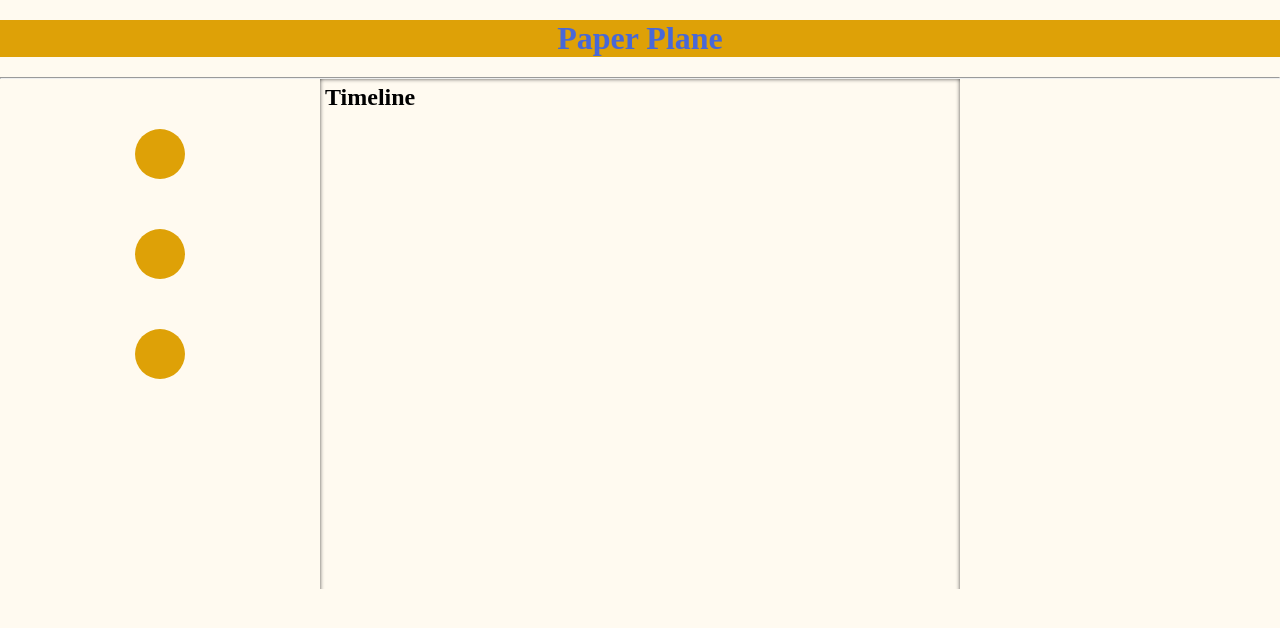
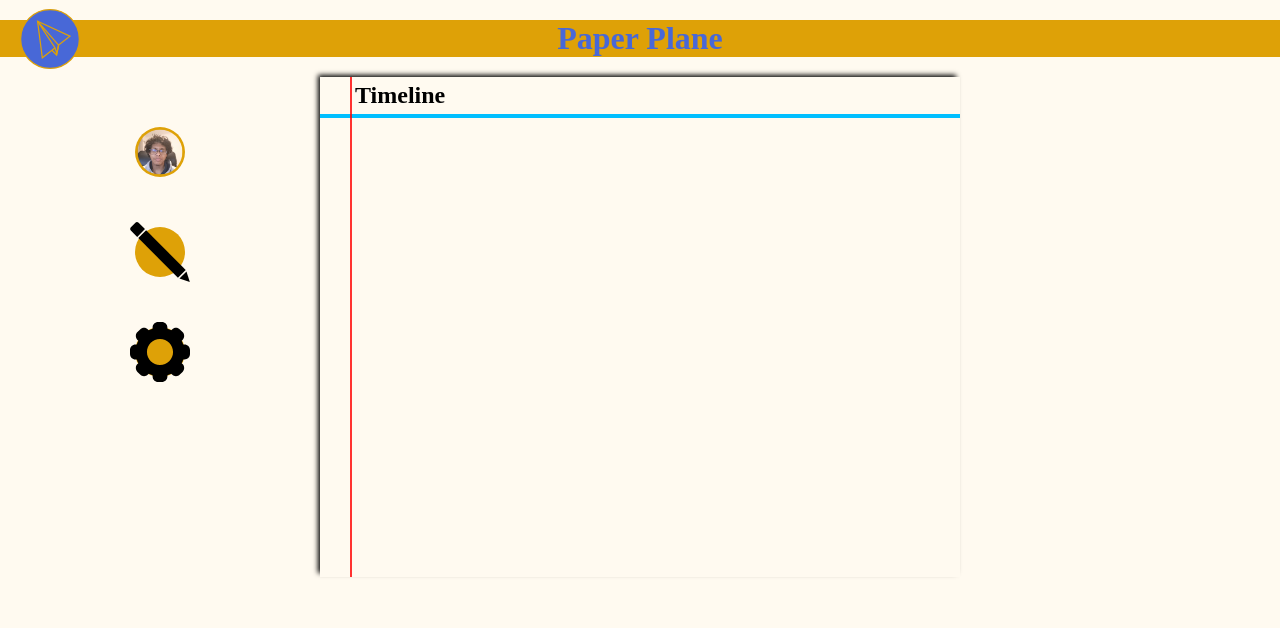
Before and after one commit to FlamboD/PaperPlane, a Flask app: page / in a window 1280 px wide. Shown: the top 628 px of the page. Run offline with Flask 2, Linux system fonts and the light colour scheme; data that the repository does not hold is empty; some web fonts are replaced.

Commit message:
Completed Page

```diff
--- a/main.py
+++ b/main.py
@@ -1,6 +1,15 @@
+import json
+from datetime import datetime
+import random
+import sqlite3
+import logging
+
 from flask import Flask, request, render_template
 
 app = Flask(__name__)
+log = logging.getLogger("werkzeug")
+# log.setLevel(logging.ERROR)
+sql_path = "messages.sqlite"
 
 
 @app.route('/', methods=["GET"])
@@ -8,5 +17,48 @@ def index():
     return render_template("index.html")
 
 
+@app.route("/loadMessages", methods=["GET"])
+def load_messages():
+    ts = request.args["timestamp"]
+    data = [
+        {
+            "id": _[0],
+            "content": _[1],
+            "userId": _[2],
+            "timestamp": _[3]
+        } for _ in get_messages_after(ts if ts != "null" else 0)]
+    return json.dumps(data)
+
+
+@app.route("/sendMessage", methods=["POST"])
+def send_message():
+    message_data = json.loads(request.data)
+    add_message(message_data["message"].replace("\n", "<br>"), message_data["userId"])
+    return "Success"
+
+
+def add_message(message, user_id):
+    sql = "" \
+          "INSERT INTO\n" \
+          " messages(id, content, user_id, [timestamp])\n" \
+          "VALUES(?, ?, ?, ?)"
+    with sqlite3.connect(sql_path) as con:
+        con.execute(sql, (random.randint(100000, 999999), message, user_id, datetime.now().timestamp()))
+        con.commit()
+
+
+def get_messages_after(timestamp=0):
+    sql = "" \
+          "SELECT id, content, user_id, [timestamp] FROM messages " \
+          "WHERE [timestamp] > ? " \
+          "ORDER BY [timestamp] ASC"
+
+    with sqlite3.connect(sql_path) as con:
+        cursor = con.execute(sql, (timestamp,))
+        messages = cursor.fetchall()
+
+    return messages
+
+
 if __name__ == "__main__":
     app.run()
--- /dev/null
+++ b/messages.json
@@ -0,0 +1 @@
+[{"messageId": 161492, "message": "This<br>Is<br><br>A<br>Test", "userId": 2727, "time": 1621203889.475401}]
--- a/static/css/stylesheet.css
+++ b/static/css/stylesheet.css
@@ -13,7 +13,6 @@
     --gold: #dea107;
     --white: floralwhite;
     --blue: #4868d7;
-    --blur: 5px;
 }
 *
 {
@@ -23,6 +22,7 @@
 body
 {
     background-color: var(--white);
+    overflow: hidden;
 }
 .center
 {
@@ -31,13 +31,22 @@ body
     text-align: center;
     width: 100%;
 }
-.title
+
+#logo
+{
+    position: absolute;
+    left: 20px;
+    width: 60px;
+    top: calc(50% - 30px);
+}
+#title
 {
     margin: 20px 0;
     font-family: Girassol, serif;
     background-color: var(--gold);
     color: var(--blue);
 }
+
 #page_body
 {
     height: 500px;
@@ -47,60 +56,82 @@ body
 {
     width: 25%;
     height: 100%;
-    /*background-color: red;*/
-}
-#timeline
-{
-    flex-grow: 1;
-    height: 100%;
-    box-shadow:
-            inset 5px 0 5px -6px black, /* Left */
-            inset -5px 0 5px -6px black, /* Right */
-            inset 0 5px 5px -6px black; /* Top */
-    padding: 5px;
-    /*background-color: yellow;*/
-}
-#blank_panel
-{
-    width: 25%;
-    height: 100%;
-    /*background-color: blue;*/
-}
-textarea.message_input {
-    padding: 5px;
-    resize: none;
-    box-sizing: border-box;
-    width: 100%;
-    height: 125px;
-    overflow: hidden;
-}
-.message_send {
-    float: right;
 }
 .side_icon
 {
+    position: relative;
     width: 50px;
     height: 50px;
     border-radius: 50px;
     background-color: var(--gold);
     margin: 50px auto;
+    cursor: pointer;
 }
+.icon
+{
+    position: absolute;
+    top: 50%;
+    left: 50%;
+    width: 60px;
+    transform: translate(-50%, -50%);
+    pointer-events: none;
+}
+.pfp
+{
+    width: 45px;
+    border-radius: 50%;
+}
+
+#timeline
+{
+    position: relative;
+    flex-grow: 1;
+    display: flex;
+    flex-direction: column;
+    height: 100%;
+    box-shadow: -3px -3px 5px -1px black;
+}
+#page_spine
+{
+    position: absolute;
+    top: 0;
+    left: 30px;
+    width: 2px;
+    height: 100%;
+    background-color: red;
+    opacity: 0.8;
+}
+#timeline_heading
+{
+    margin: 5px 35px;
+}
+#feed
+{
+    width: 100%;
+    overflow-y: auto;
+}
+.feed_item
+{
+    padding: 5px 5px 5px 35px;
+    border-bottom: 2px solid deepskyblue;
+}
+
+#blank_panel
+{
+    width: 25%;
+    height: 100%;
+}
+
+
 #message_box_container
 {
     position: absolute;
     visibility: hidden;
-    /*animation-fill-mode: forwards;*/
+    pointer-events: none;
 }
-.message_box
+#pointer
 {
-    float: left;
-    padding: 10px;
-    background-color: var(--gold);
-    width: 300px;
     pointer-events: all;
-}
-.pointer
-{
     float: left;
     width: 0;
     height: 0;
@@ -108,3 +139,38 @@ textarea.message_input {
     border-bottom: 20px solid transparent;
     border-right: 20px solid var(--gold);
 }
+#message_box
+{
+    pointer-events: all;
+    float: left;
+    padding: 10px;
+    background-color: var(--gold);
+    width: 300px;
+}
+
+#message_input_container
+{
+    position: relative;
+}
+#message_input {
+    padding: 5px;
+    resize: none;
+    box-sizing: border-box;
+    width: 100%;
+    height: 125px;
+    overflow: auto;
+}
+#character_count
+{
+    position: absolute;
+    bottom: 0;
+    right: 0;
+
+    font-size: 12px;
+    margin: 5px;
+    color: var(--gold);
+}
+
+#btn_send_message {
+    float: right;
+}
--- a/static/js/load.js
+++ b/static/js/load.js
@@ -1,2 +1,4 @@
 document.getElementById("body").onclick = onBodyClick;
 document.getElementById("message_box_container").style.visibility = "hidden";
+setInterval(getMessages, 500);
+// setTimeout(getMessages, 5000);
--- a/templates/index.html
+++ b/templates/index.html
@@ -2,34 +2,43 @@
 <html lang="en">
     <head>
         <meta charset="UTF-8">
+        <link rel="icon" href="{{ url_for('static', filename='logo.svg') }}">
         <link rel="stylesheet" href="https://fonts.googleapis.com/css?family=Girassol">
         <link rel="stylesheet" href="{{ url_for('static', filename='css/stylesheet.css') }}" type="text/css">
         <script src="{{ url_for('static', filename='js/functions.js') }}"></script>
         <title>Title</title>
     </head>
     <body id="body">
-    <div class="center title"><h1>Paper Plane</h1></div>
-    <hr>
+        <div id="title" class="center title">
+            <img id="logo" src="{{ url_for('static', filename='logo.svg') }}" alt="logo">
+            <h1>Paper Plane</h1>
+        </div>
         <div id="page_body">
             <div id="side_icons">
-            <div class="side_icon" title="Account"></div>
-            <div id="side_icon_message" class="side_icon" title="Message" onclick="onMessageIconClick()"></div>
-            <div class="side_icon" title="Settings"></div>
-            <div id="message_box_container" class="message_box_container">
-                <div class="pointer"></div>
-                <div class="message_box">
-                    <label>
-                        <textarea class="message_input"></textarea>
-                    </label>
-                    <br>
-                    <button class="message_send">Send</button>
-                </div>
-            </div>
+                <div class="side_icon" title="Account"><img class="icon pfp" src="{{ url_for('static', filename='pfp.jpg') }}" alt="Account"></div>
+                <div id="side_icon_message" class="side_icon" title="Message" onclick="onMessageIconClick()"><img class="icon" src="{{ url_for('static', filename='pencil.svg') }}" alt="Message"></div>
+                <div class="side_icon" title="Settings"><img class="icon" src="{{ url_for('static', filename='settings.svg') }}" alt="Settings"></div>
             </div>
             <div id="timeline">
-            <h2>Timeline</h2>
+                <h2 id="timeline_heading">Timeline</h2>
+                <hr style="border: 2px solid deepskyblue;">
+                <div id="feed"></div>
+                <div id="page_spine"></div>
             </div>
             <div id="blank_panel"></div>
+        </div>
+
+        <div id="message_box_container" class="message_box_container">
+            <div id="pointer"></div>
+            <div id="message_box">
+                <div id="message_input_container">
+                    <label>
+                        <textarea id="message_input" maxlength="140" rows="5" cols="20" wrap="soft" onkeyup="onInputChange()" onkeydown="onInputChange()" onchange="onInputChange()"></textarea>
+                    </label>
+                    <span id="character_count">0/140</span>
+                </div>
+                <button id="btn_send_message" onclick="sendMessage();">Send</button>
+            </div>
         </div>
         <script src="{{ url_for('static', filename='js/load.js') }}"></script>
     </body>
```
Also changed, not shown: static/js/functions.js (+66 -17 lines), static/logo.svg (added), static/pencil.svg (added), static/pfp.jpg (added), static/settings.svg (added). Lines whose indentation alone changed are shown as unchanged.
